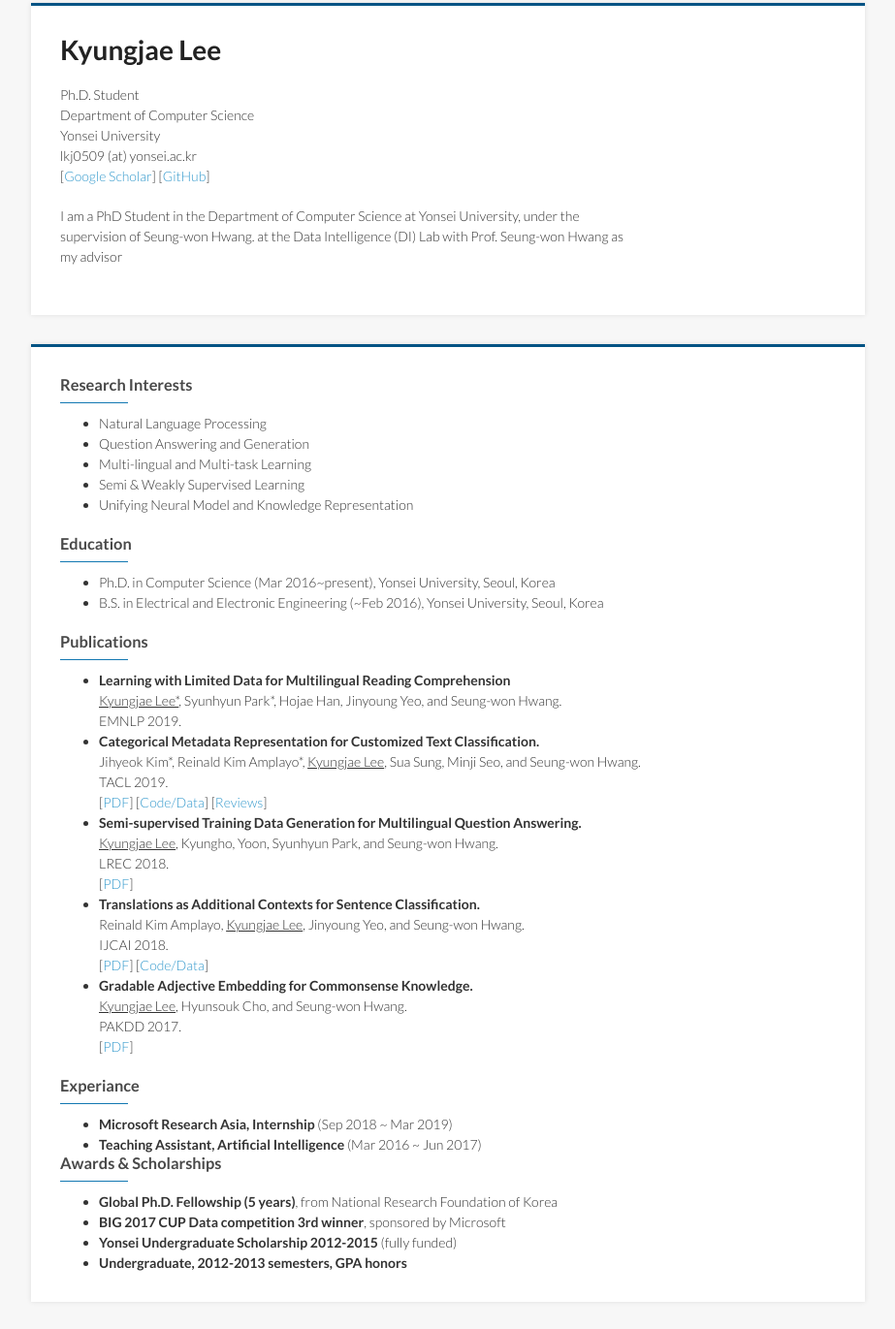
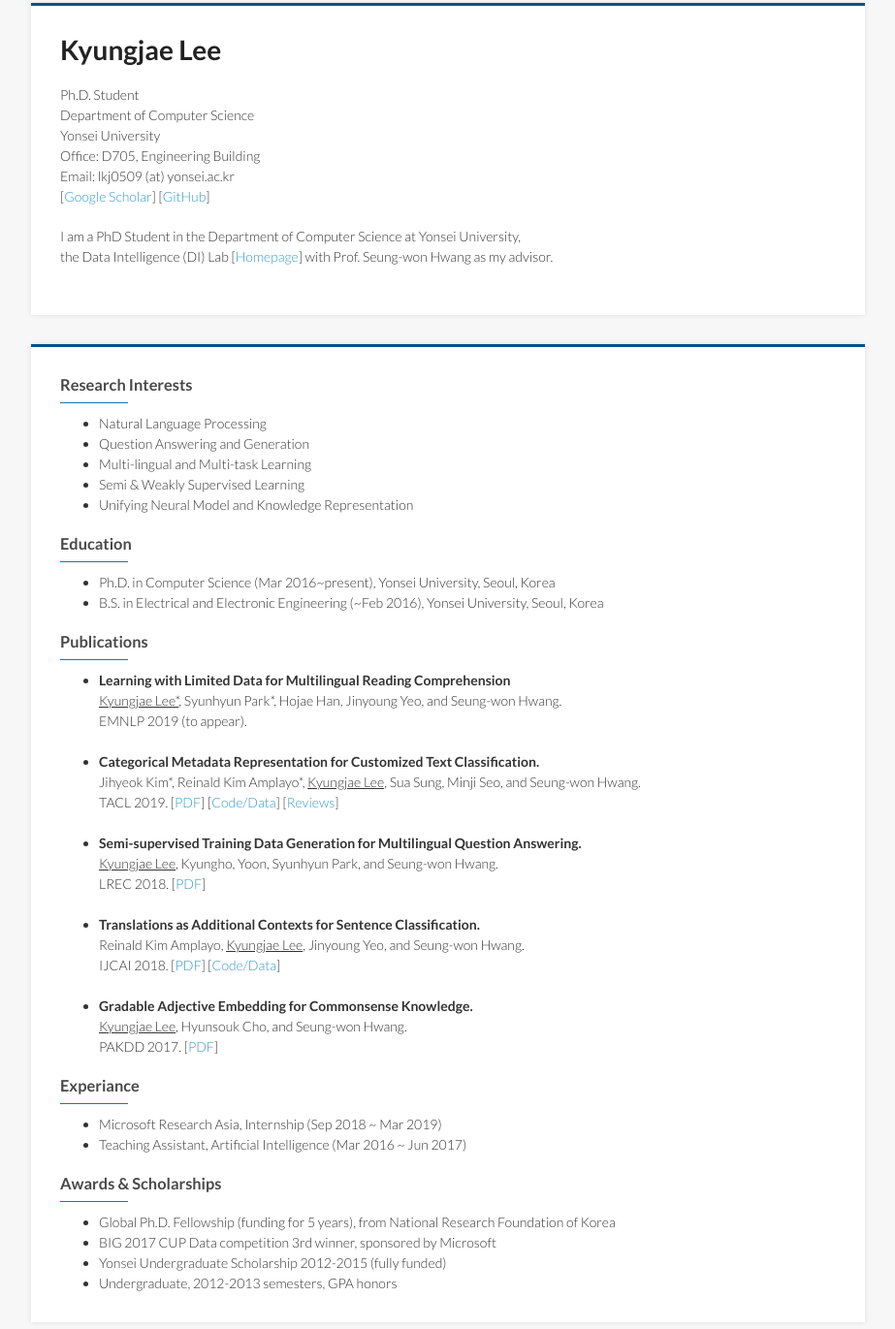
Before and after one commit to lkj0509/KyungjaeLee, a plain HTML site: page index.html in a window 1280 px wide. Shown: the part 27-1398 px from the top of the page at 97% size, without its empty margins (178-1101 px from the left). Drawn offline with Linux system fonts and the light colour scheme.

Commit message:
Update index.html

```diff
--- a/index.html
+++ b/index.html
@@ -25,16 +25,15 @@
             Ph.D. Student<br />
             Department of Computer Science <br />
             Yonsei University<br />
-            lkj0509 (at) yonsei.ac.kr<br />
+            Office: D705, Engineering Building <br />
+            Email: lkj0509 (at) yonsei.ac.kr<br />
             [<a href="https://scholar.google.co.kr/citations?user=bGeInhoAAAAJ&hl=en&oi=ao">Google Scholar</a>]
             [<a href="https://github.com/lkj0509">GitHub</a>]
             </p>
 
             <p>
-            I am a PhD Student in the Department of Computer Science at Yonsei University,
-            under the supervision of Seung-won Hwang.
-
-            at the Data Intelligence (DI) Lab with Prof. Seung-won Hwang as my advisor
+            I am a PhD Student in the Department of Computer Science at Yonsei University, <br>
+            the Data Intelligence (DI) Lab [<a href="http://dilab.yonsei.ac.kr">Homepage</a>] with Prof. Seung-won Hwang as my advisor.
             </p>
         </div>
     </div>
@@ -66,57 +65,57 @@
         <li>
           <b>Learning with Limited Data for Multilingual Reading Comprehension</b> <br/>
           <u>Kyungjae Lee*</u>, Syunhyun Park*, Hojae Han, Jinyoung Yeo, and Seung-won Hwang. <br/>
-          EMNLP 2019.<br />
+          EMNLP 2019 (to appear).<br />
         </li>
+        <br>
         <li>
           <b>Categorical Metadata Representation for Customized Text Classification.</b> <br/>
           Jihyeok Kim*, Reinald Kim Amplayo*, <u>Kyungjae Lee</u>, Sua Sung, Minji Seo, and Seung-won Hwang. <br/>
-          TACL 2019.<br/>
+          TACL 2019.
           <!--(* equal contribution)<br/>-->
           [<a href="./publications/tacl19.pdf" class="link-in-list">PDF</a>]
           [<a href="https://github.com/zizi1532/BasisCustomize" class="link-in-list">Code/Data</a>]
           [<a href="./reviews/tacl19.txt" class="link-in-list">Reviews</a>]
         </li>
+        <br>
         <li>
           <b>Semi-supervised Training Data Generation for Multilingual Question Answering.</b> <br/>
           <u>Kyungjae Lee</u>, Kyungho, Yoon, Syunhyun Park, and Seung-won Hwang. <br/>
-          LREC 2018.<br />
-          [<a href="./publications/ijcai18.pdf" class="link-in-list">PDF</a>]
+          LREC 2018.
+          [<a href="./publications/lrec18.pdf" class="link-in-list">PDF</a>]
         </li>
+        <br>
         <li>
           <b>Translations as Additional Contexts for Sentence Classification.</b> <br/>
           Reinald Kim Amplayo, <u>Kyungjae Lee</u>, Jinyoung Yeo, and Seung-won Hwang. <br/>
-          IJCAI 2018.<br />
+          IJCAI 2018.
           [<a href="./publications/ijcai18.pdf" class="link-in-list">PDF</a>]
           [<a href="https://github.com/rktamplayo/MCFA" class="link-in-list">Code/Data</a>]
         </li>
+        <br>
         <li>
           <b>Gradable Adjective Embedding for Commonsense Knowledge.</b> <br/>
           <u>Kyungjae Lee</u>, Hyunsouk Cho, and Seung-won Hwang. <br/>
-          PAKDD 2017.<br />
-          [<a href="./publications/ijcai18.pdf" class="link-in-list">PDF</a>]
+          PAKDD 2017.
+          [<a href="./publications/pakdd17.pdf" class="link-in-list">PDF</a>]
         </li>
-
 
       </ul>
       <br>
 
       <h3>Experiance</h3>
       <ul>
-        <li><b>Microsoft Research Asia, Internship</b> (Sep 2018 ~ Mar 2019) </li>
-        <li><b> Teaching Assistant, Artificial Intelligence </b> (Mar 2016 ~ Jun 2017) </li>
+        <li>Microsoft Research Asia, Internship (Sep 2018 ~ Mar 2019) </li>
+        <li>Teaching Assistant, Artificial Intelligence (Mar 2016 ~ Jun 2017) </li>
       </ul>
-<!--Teaching Experiences-->
-<!--•	Artificial Intelligence ( 2016 / 2017  Spring )-->
-<!--•	Discrete Mathematics ( 2016  Fall )-->
 
-
+      <br>
       <h3>Awards & Scholarships</h3>
       <ul>
-        <li><b>Global Ph.D. Fellowship (5 years)</b>, from National Research Foundation of Korea</li>
-        <li><b>BIG 2017 CUP Data competition 3rd winner</b>, sponsored by Microsoft </li>
-        <li><b>Yonsei Undergraduate Scholarship 2012-2015 </b> (fully funded) </li>
-        <li><b>Undergraduate, 2012-2013 semesters, GPA honors</b> </li>
+        <li>Global Ph.D. Fellowship (funding for 5 years), from National Research Foundation of Korea</li>
+        <li>BIG 2017 CUP Data competition 3rd winner, sponsored by Microsoft </li>
+        <li>Yonsei Undergraduate Scholarship 2012-2015 (fully funded) </li>
+        <li>Undergraduate, 2012-2013 semesters, GPA honors </li>
       </ul>
 
     </div>
```
